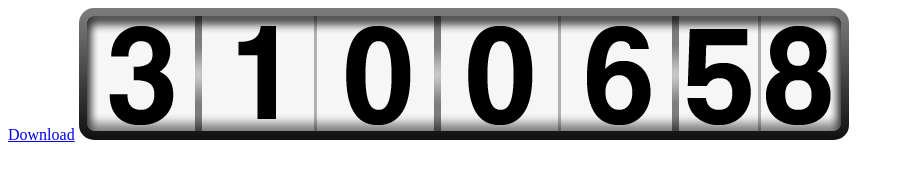
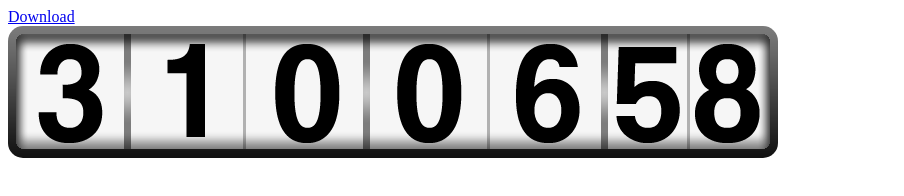
Before and after one commit to cousine/Drum-Countdown, a plain HTML site: page index.html in a window 1280 px wide. Shown: the whole page, without its empty margins (0-904 px from the left). Drawn offline with Linux system fonts and the light colour scheme.

Commit message:
fixed the download link

```diff
--- a/index.html
+++ b/index.html
@@ -19,7 +19,7 @@
     </script>
   </head>
   <body>
-    <a href="http://plugins.jquery.com/files/jQuery.drumCountdown.1.0.js_.zip" target="_blank">Download</a>
+    <a href="http://plugins.jquery.com/files/jQuery.drumCountdown.1.0.js_.zip" target="_blank">Download</a><br />
     <div class="counter">
 
     </div>
```
